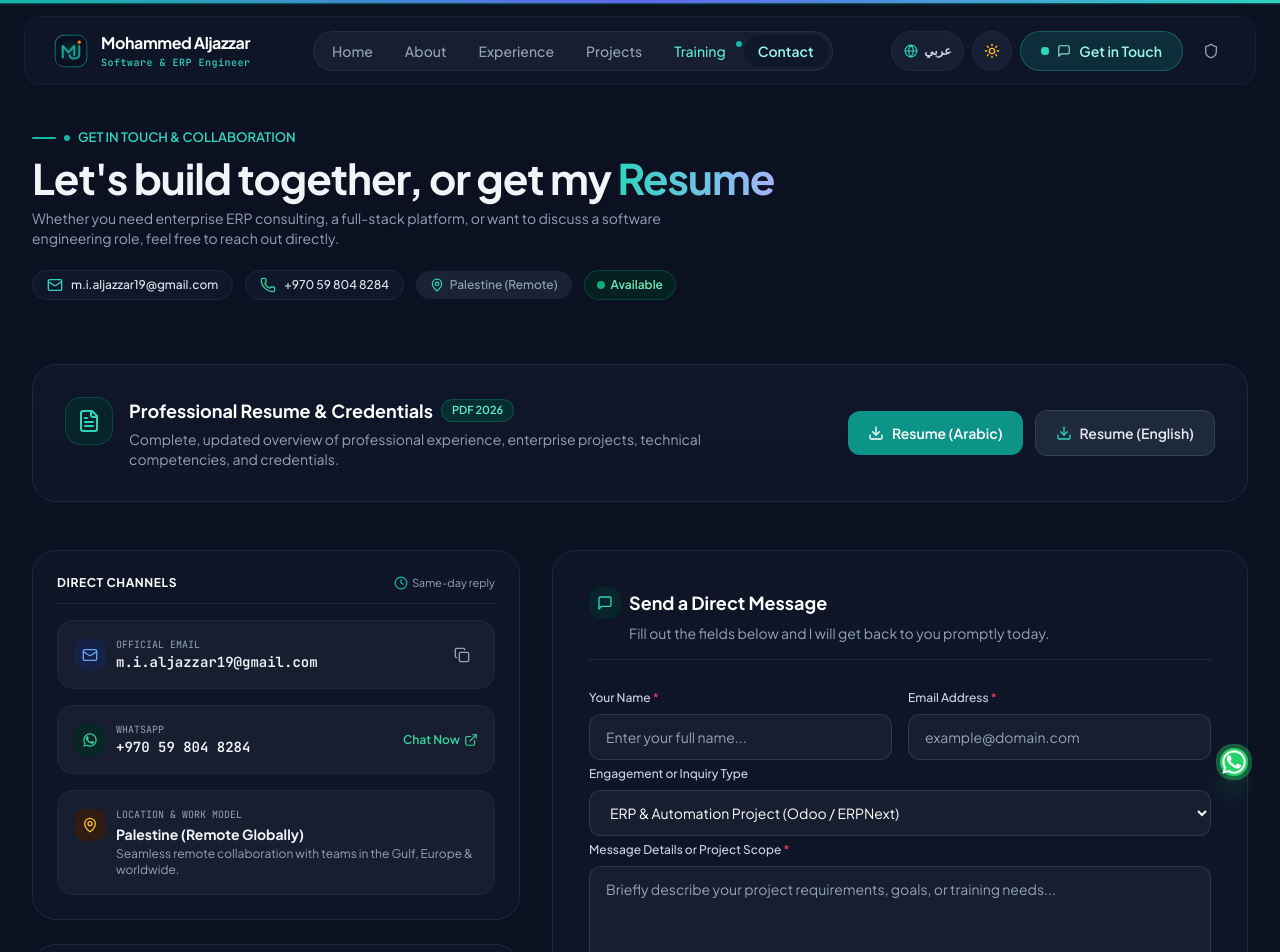
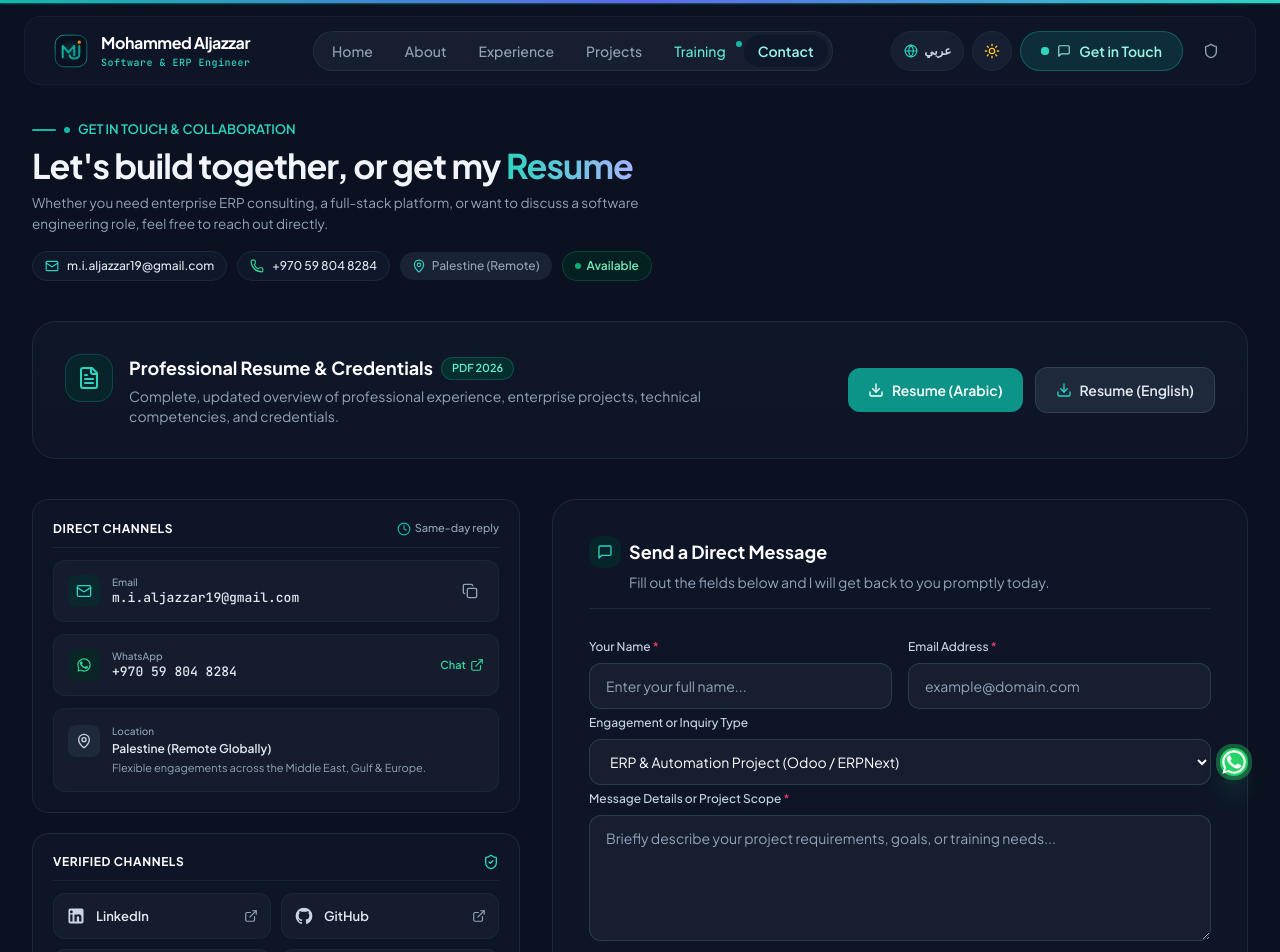
Before and after one commit to Mohammed-Aljazzar/portfolio, a Next.js app: page /en/contact in a window 1280 px wide. Shown: the top 952 px of the page. Built offline with nearby package versions, Linux system fonts and the light colour scheme.

Commit message:
feat(contact): refine title scale, tighter spacing, and minimal channel cards with icon & name only

```diff
--- a/src/app/[lang]/contact/page.tsx
+++ b/src/app/[lang]/contact/page.tsx
@@ -109,8 +109,6 @@ export default function ContactPage() {
     {
       name: "LinkedIn",
       url: "https://www.linkedin.com/in/mohammed-aljazzar/",
-      role: language === "ar" ? "الملف المهني الرسمي" : "Professional Network",
-      handle: "in/mohammed-aljazzar",
       brandColor: "hover:text-[#0A66C2] hover:border-[#0A66C2]/40 hover:bg-[#0A66C2]/5",
       icon: (
         <svg className="w-5 h-5 fill-current" viewBox="0 0 24 24">
@@ -121,8 +119,6 @@ export default function ContactPage() {
     {
       name: "GitHub",
       url: "https://github.com/Mohammed-Aljazzar",
-      role: language === "ar" ? "المستودعات والمشاريع البرمجية" : "Code Repositories",
-      handle: "Mohammed-Aljazzar",
       brandColor: "hover:text-slate-900 dark:hover:text-white hover:border-slate-400 dark:hover:border-slate-500 hover:bg-slate-100/50 dark:hover:bg-slate-800/50",
       icon: (
         <svg className="w-5 h-5 fill-current" viewBox="0 0 24 24">
@@ -133,8 +129,6 @@ export default function ContactPage() {
     {
       name: "Behance",
       url: "https://www.behance.net/moh_aljazzar",
-      role: language === "ar" ? "تصاميم واجهات وتجربة المستخدم" : "UI/UX & Product Design",
-      handle: "moh_aljazzar",
       brandColor: "hover:text-[#0057ff] hover:border-[#0057ff]/40 hover:bg-[#0057ff]/5",
       icon: (
         <svg className="w-5 h-5 fill-current" viewBox="0 0 24 24">
@@ -145,8 +139,6 @@ export default function ContactPage() {
     {
       name: "Mostaql",
       url: "https://mostaql.com/u/Mohammed_Aljazzar",
-      role: language === "ar" ? "منصة العمل الحر الموثقة" : "Verified Freelance Account",
-      handle: "Mohammed_Aljazzar",
       brandColor: "hover:text-[#2388ff] hover:border-[#2388ff]/40 hover:bg-[#2388ff]/5",
       icon: (
         <svg className="w-5 h-5 fill-current" viewBox="0 0 24 24">
@@ -157,15 +149,15 @@ export default function ContactPage() {
   ];
 
   return (
-    <div className="max-w-7xl mx-auto px-4 sm:px-6 lg:px-8 py-8 sm:py-12 space-y-12 sm:space-y-16 selection:bg-teal-500 selection:text-white">
+    <div className="max-w-7xl mx-auto px-4 sm:px-6 lg:px-8 py-8 sm:py-10 space-y-8 sm:space-y-10 selection:bg-teal-500 selection:text-white">
       {/* ══════════════════════════════════════════════
           1. HEADER & INTRODUCTION (Matches Home, Projects & Experience)
          ══════════════════════════════════════════════ */}
-      <section className="space-y-6 sm:space-y-8">
+      <section className="space-y-4">
         <ScrollReveal>
-          <div className="text-start space-y-2.5">
+          <div className="text-start space-y-2">
             {/* Signature Overline with dash & bullet */}
-            <div className="flex items-center justify-start gap-2 mb-2 sm:mb-2.5">
+            <div className="flex items-center justify-start gap-2 mb-1.5 sm:mb-2">
               <span className="w-5 sm:w-6 h-[1.5px] bg-teal-500 rounded-full inline-block" />
               <span className="w-1.5 h-1.5 rounded-full bg-teal-500 inline-block" />
               <span className="text-[11px] sm:text-[13px] font-semibold text-teal-600 dark:text-teal-400">
@@ -173,8 +165,8 @@ export default function ContactPage() {
               </span>
             </div>
 
-            {/* Main Title — Refined, Classy & Smooth Typography */}
-            <h1 className="text-2xl sm:text-4xl lg:text-[42px] font-bold text-slate-900 dark:text-slate-100 leading-snug tracking-tight">
+            {/* Main Title — Balanced, Modern & Refined */}
+            <h1 className="text-2xl sm:text-3xl lg:text-[34px] font-bold text-slate-900 dark:text-slate-100 leading-snug tracking-tight">
               {language === "ar" ? (
                 <>
                   تواصل معي لبدء تعاون ناجح، أو حمّل{" "}
@@ -193,21 +185,21 @@ export default function ContactPage() {
             </h1>
 
             {/* Subtitle Paragraph */}
-            <p className="text-xs sm:text-sm text-slate-500 dark:text-slate-400 font-normal leading-relaxed max-w-2xl text-start">
+            <p className="text-xs sm:text-[13.5px] text-slate-500 dark:text-slate-400 font-normal leading-relaxed max-w-2xl text-start">
               {language === "ar"
                 ? "سواء كنت تبحث عن استشارة في أنظمة ERP، تطوير منصة مخصصة، أو ترغب في ضم خبراتي لفريقك كمهندس برمجيات متكامل، يسعدني التواصل المباشر معك."
                 : "Whether you need enterprise ERP consulting, a full-stack platform, or want to discuss a software engineering role, feel free to reach out directly."}
             </p>
 
             {/* Quick Contact Icons Strip Under Title */}
-            <div className="pt-3 flex flex-wrap items-center justify-start gap-2.5 sm:gap-3">
+            <div className="pt-2 flex flex-wrap items-center justify-start gap-2 sm:gap-2.5">
               {/* Email Icon */}
               <a
                 href="mailto:m.i.aljazzar19@gmail.com"
-                className="flex items-center gap-2 px-3.5 py-1.5 rounded-full bg-white dark:bg-slate-900 border border-slate-200/80 dark:border-slate-800 text-slate-700 dark:text-slate-200 hover:text-teal-600 dark:hover:text-teal-400 hover:border-teal-500/40 shadow-xs text-xs font-medium transition-all"
+                className="flex items-center gap-2 px-3 py-1.5 rounded-full bg-white dark:bg-slate-900 border border-slate-200/80 dark:border-slate-800 text-slate-700 dark:text-slate-200 hover:text-teal-600 dark:hover:text-teal-400 hover:border-teal-500/40 shadow-xs text-xs font-medium transition-all"
                 title="m.i.aljazzar19@gmail.com"
               >
-                <Mail className="w-4 h-4 text-teal-600 dark:text-teal-400" />
+                <Mail className="w-3.5 h-3.5 text-teal-600 dark:text-teal-400" />
                 <span dir="ltr">m.i.aljazzar19@gmail.com</span>
               </a>
 
@@ -216,21 +208,21 @@ export default function ContactPage() {
                 href="https://wa.me/970598048284"
                 target="_blank"
                 rel="noopener noreferrer"
-                className="flex items-center gap-2 px-3.5 py-1.5 rounded-full bg-white dark:bg-slate-900 border border-slate-200/80 dark:border-slate-800 text-slate-700 dark:text-slate-200 hover:text-emerald-600 dark:hover:text-emerald-400 hover:border-emerald-500/40 shadow-xs text-xs font-medium transition-all"
+                className="flex items-center gap-2 px-3 py-1.5 rounded-full bg-white dark:bg-slate-900 border border-slate-200/80 dark:border-slate-800 text-slate-700 dark:text-slate-200 hover:text-emerald-600 dark:hover:text-emerald-400 hover:border-emerald-500/40 shadow-xs text-xs font-medium transition-all"
               >
-                <Phone className="w-4 h-4 text-emerald-600 dark:text-emerald-400" />
+                <Phone className="w-3.5 h-3.5 text-emerald-600 dark:text-emerald-400" />
                 <span dir="ltr">+970 59 804 8284</span>
               </a>
 
               {/* Location Badge */}
-              <div className="flex items-center gap-1.5 px-3.5 py-1.5 rounded-full bg-slate-100 dark:bg-slate-800/80 text-slate-600 dark:text-slate-400 text-xs font-medium">
+              <div className="flex items-center gap-1.5 px-3 py-1.5 rounded-full bg-slate-100 dark:bg-slate-800/80 text-slate-600 dark:text-slate-400 text-xs font-medium">
                 <MapPin className="w-3.5 h-3.5 text-teal-600 dark:text-teal-400" />
                 <span>{language === "ar" ? "فلسطين (متاح عن بُعد)" : "Palestine (Remote)"}</span>
               </div>
 
               {/* Availability Badge */}
               <div className="inline-flex items-center gap-1.5 px-3 py-1.5 rounded-full bg-emerald-50 dark:bg-emerald-950/60 border border-emerald-200/70 dark:border-emerald-800/60 text-emerald-700 dark:text-emerald-300 text-xs font-semibold">
-                <span className="w-2 h-2 rounded-full bg-emerald-500 animate-pulse" />
+                <span className="w-1.5 h-1.5 rounded-full bg-emerald-500 animate-pulse" />
                 <span>{language === "ar" ? "متاح للتعاقد" : "Available"}</span>
               </div>
             </div>
@@ -241,7 +233,7 @@ export default function ContactPage() {
       {/* ══════════════════════════════════════════════
           2. MAIN CONTENT BODY
          ══════════════════════════════════════════════ */}
-      <div className="space-y-10 sm:space-y-12">
+      <div className="space-y-8 sm:space-y-10">
 
         {/* ── CARD: RESUME DOWNLOAD & OVERVIEW (السيرة الذاتية المعتمدة) ── */}
         <section
@@ -299,34 +291,34 @@ export default function ContactPage() {
         <div className="grid grid-cols-1 lg:grid-cols-12 gap-8 items-start">
 
           {/* Left Column (5 Cols): Direct Cards & Verified Networks */}
-          <div className="lg:col-span-5 space-y-6">
+          <div className="lg:col-span-5 space-y-5">
 
             {/* Direct Contact Cards */}
-            <div className="rounded-3xl border border-slate-200/90 dark:border-slate-800 bg-white dark:bg-slate-900/80 p-5 sm:p-6 shadow-xs space-y-4">
-              <div className="flex items-center justify-between pb-3 border-b border-slate-100 dark:border-slate-800">
+            <div className="rounded-2xl border border-slate-200/90 dark:border-slate-800 bg-white dark:bg-slate-900/80 p-5 shadow-xs space-y-3">
+              <div className="flex items-center justify-between pb-2.5 border-b border-slate-100 dark:border-slate-800/80">
                 <h3 className="text-xs font-bold text-slate-900 dark:text-white uppercase tracking-wider">
                   {language === "ar" ? "طرق التواصل المباشر" : "Direct Channels"}
                 </h3>
-                <span className="inline-flex items-center gap-1 text-[11px] text-slate-400">
+                <span className="inline-flex items-center gap-1 text-[11px] text-slate-400 font-medium">
                   <Clock className="w-3.5 h-3.5 text-teal-500" />
-                  <span>{language === "ar" ? "رد خلال ساعات العمل" : "Same-day reply"}</span>
+                  <span>{language === "ar" ? "رد سريع خلال اليوم" : "Same-day reply"}</span>
                 </span>
               </div>
 
               {/* 1. Email Card with Copy Action */}
-              <div className="p-4 rounded-2xl bg-slate-50/70 dark:bg-slate-800/50 border border-slate-100 dark:border-slate-800 hover:border-teal-500/40 transition-colors space-y-2">
-                <div className="flex items-center justify-between">
-                  <div className="flex items-center gap-2.5">
-                    <div className="w-8 h-8 rounded-xl bg-blue-50 dark:bg-blue-950/60 text-blue-600 dark:text-blue-400 flex items-center justify-center">
+              <div className="p-3.5 rounded-xl bg-slate-50/70 dark:bg-slate-800/40 border border-slate-100 dark:border-slate-800/80 hover:border-teal-500/40 transition-colors space-y-1.5">
+                <div className="flex items-center justify-between gap-2">
+                  <div className="flex items-center gap-3 min-w-0">
+                    <div className="w-8 h-8 rounded-lg bg-teal-50 dark:bg-teal-950/60 text-teal-600 dark:text-teal-400 flex items-center justify-center shrink-0">
                       <Mail className="w-4 h-4" />
                     </div>
-                    <div>
-                      <span className="text-[10px] font-mono text-slate-400 uppercase block">
-                        {language === "ar" ? "البريد الإلكتروني الرسمي" : "Official Email"}
+                    <div className="min-w-0">
+                      <span className="text-[10px] text-slate-400 block font-medium">
+                        {language === "ar" ? "البريد الإلكتروني" : "Email"}
                       </span>
                       <a
                         href="mailto:m.i.aljazzar19@gmail.com"
-                        className="text-xs sm:text-sm font-mono font-semibold text-slate-900 dark:text-slate-100 hover:text-teal-600 dark:hover:text-teal-400 block"
+                        className="text-xs sm:text-[13px] font-mono font-medium text-slate-800 dark:text-slate-200 hover:text-teal-600 dark:hover:text-teal-400 block truncate"
                         dir="ltr"
                       >
                         m.i.aljazzar19@gmail.com
@@ -337,7 +329,7 @@ export default function ContactPage() {
                   <button
                     type="button"
                     onClick={handleCopyEmail}
-                    className="p-2 rounded-lg text-slate-400 hover:text-teal-600 dark:hover:text-teal-400 hover:bg-white dark:hover:bg-slate-700 transition-colors cursor-pointer"
+                    className="p-1.5 rounded-lg text-slate-400 hover:text-teal-600 dark:hover:text-teal-400 hover:bg-slate-200/50 dark:hover:bg-slate-700/60 transition-colors shrink-0 cursor-pointer"
                     title={language === "ar" ? "نسخ البريد" : "Copy email"}
                   >
                     {copied ? <CheckCheck className="w-4 h-4 text-emerald-500" /> : <Copy className="w-4 h-4" />}
@@ -345,7 +337,7 @@ export default function ContactPage() {
                 </div>
 
                 {copied && (
-                  <p className="text-[11px] text-emerald-600 dark:text-emerald-400 font-medium ps-10">
+                  <p className="text-[11px] text-emerald-600 dark:text-emerald-400 font-medium ps-11">
                     {language === "ar" ? "تم نسخ البريد بنجاح!" : "Email copied to clipboard!"}
                   </p>
                 )}
@@ -356,84 +348,80 @@ export default function ContactPage() {
                 href="https://wa.me/970598048284"
                 target="_blank"
                 rel="noopener noreferrer"
-                className="group flex items-center justify-between p-4 rounded-2xl bg-slate-50/70 dark:bg-slate-800/50 border border-slate-100 dark:border-slate-800 hover:border-emerald-500/40 hover:bg-emerald-50/15 dark:hover:bg-emerald-950/15 transition-all"
+                className="group flex items-center justify-between p-3.5 rounded-xl bg-slate-50/70 dark:bg-slate-800/40 border border-slate-100 dark:border-slate-800/80 hover:border-emerald-500/40 hover:bg-emerald-50/10 dark:hover:bg-emerald-950/10 transition-all"
               >
-                <div className="flex items-center gap-2.5">
-                  <div className="w-8 h-8 rounded-xl bg-emerald-50 dark:bg-emerald-950/60 text-emerald-600 dark:text-emerald-400 flex items-center justify-center">
+                <div className="flex items-center gap-3 min-w-0">
+                  <div className="w-8 h-8 rounded-lg bg-emerald-50 dark:bg-emerald-950/60 text-emerald-600 dark:text-emerald-400 flex items-center justify-center shrink-0">
                     <svg className="w-4 h-4 fill-current" viewBox="0 0 24 24">
                       <path d="M17.472 14.382c-.301-.15-1.782-.879-2.058-.98-.276-.1-.476-.15-.677.15-.2.3-.777.98-.952 1.18-.176.2-.351.226-.652.076-.301-.15-1.27-.468-2.42-1.493-.895-.798-1.5-1.784-1.675-2.084-.176-.3-.019-.462.132-.612.136-.135.301-.35.452-.526.15-.175.2-.3.301-.5.1-.2.05-.375-.025-.526-.075-.15-.677-1.632-.927-2.235-.243-.587-.49-.508-.677-.518-.175-.008-.376-.01-.577-.01-.2 0-.526.075-.802.375-.276.3-1.053 1.03-1.053 2.511 0 1.48 1.078 2.91 1.228 3.111.15.2 2.122 3.24 5.14 4.544.718.31 1.278.496 1.716.635.722.23 1.378.197 1.897.12.578-.088 1.782-.728 2.033-1.431.25-.703.25-1.306.175-1.431-.075-.125-.276-.2-.577-.35zM12.04 2C6.505 2 2.02 6.485 2.02 12.02c0 1.91.537 3.69 1.47 5.215L2.04 22l4.908-1.412a10.007 10.007 0 0 0 5.092 1.432c5.535 0 10.02-4.485 10.02-10.02C22.06 6.485 17.575 2 12.04 2zm0 18.258a8.214 8.214 0 0 1-4.22-1.163l-.303-.18-3.136.903.9-3.056-.197-.314a8.22 8.22 0 0 1-1.264-4.428c0-4.542 3.696-8.238 8.22-8.238 4.524 0 8.22 3.696 8.22 8.238 0 4.542-3.696 8.238-8.22 8.238z" />
                     </svg>
                   </div>
-                  <div>
-                    <span className="text-[10px] font-mono text-slate-400 uppercase block">
+                  <div className="min-w-0">
+                    <span className="text-[10px] text-slate-400 block font-medium">
                       {language === "ar" ? "واتساب والهاتف" : "WhatsApp"}
                     </span>
-                    <span className="text-xs sm:text-sm font-mono font-semibold text-slate-900 dark:text-slate-100 block" dir="ltr">
+                    <span className="text-xs sm:text-[13px] font-mono font-medium text-slate-800 dark:text-slate-200 block" dir="ltr">
                       +970 59 804 8284
                     </span>
                   </div>
                 </div>
 
-                <span className="inline-flex items-center gap-1 text-xs font-semibold text-emerald-600 dark:text-emerald-400 group-hover:translate-x-0.5 rtl:group-hover:-translate-x-0.5 transition-transform">
-                  <span>{language === "ar" ? "محادثة فورية" : "Chat Now"}</span>
+                <span className="inline-flex items-center gap-1 text-[11px] font-semibold text-emerald-600 dark:text-emerald-400 group-hover:translate-x-0.5 rtl:group-hover:-translate-x-0.5 transition-transform shrink-0">
+                  <span>{language === "ar" ? "محادثة" : "Chat"}</span>
                   <ExternalLink className="w-3.5 h-3.5" />
                 </span>
               </a>
 
               {/* 3. Location & Availability */}
-              <div className="p-4 rounded-2xl bg-slate-50/70 dark:bg-slate-800/50 border border-slate-100 dark:border-slate-800 flex items-start gap-2.5">
-                <div className="w-8 h-8 rounded-xl bg-amber-50 dark:bg-amber-950/60 text-amber-600 dark:text-amber-400 flex items-center justify-center shrink-0 mt-0.5">
+              <div className="p-3.5 rounded-xl bg-slate-50/70 dark:bg-slate-800/40 border border-slate-100 dark:border-slate-800/80 flex items-start gap-3">
+                <div className="w-8 h-8 rounded-lg bg-slate-100 dark:bg-slate-800 text-slate-600 dark:text-slate-300 flex items-center justify-center shrink-0 mt-0.5">
                   <MapPin className="w-4 h-4" />
                 </div>
-                <div className="space-y-0.5">
-                  <span className="text-[10px] font-mono text-slate-400 uppercase block">
-                    {language === "ar" ? "الموقع ونطاق التعاقد" : "Location & Work Model"}
+                <div className="space-y-0.5 text-xs">
+                  <span className="text-[10px] text-slate-400 block font-medium">
+                    {language === "ar" ? "الموقع والعمل عن بُعد" : "Location"}
                   </span>
-                  <p className="text-xs sm:text-sm font-bold text-slate-900 dark:text-slate-100">
-                    {language === "ar" ? "فلسطين (متاح للعمل عن بُعد عالمياً)" : "Palestine (Remote Globally)"}
+                  <p className="font-semibold text-slate-800 dark:text-slate-200">
+                    {language === "ar" ? "فلسطين (متاح للعمل عن بُعد)" : "Palestine (Remote Globally)"}
                   </p>
-                  <p className="text-xs text-slate-500 dark:text-slate-400">
+                  <p className="text-[11px] text-slate-500 dark:text-slate-400 leading-relaxed">
                     {language === "ar"
-                      ? "تعاقدات مرنة وسريعة مع شركات الخليج، أوروبا، والشرق الأوسط."
-                      : "Seamless remote collaboration with teams in the Gulf, Europe & worldwide."}
+                      ? "تعاقدات مرنة مع شركات الشرق الأوسط، الخليج، وأوروبا."
+                      : "Flexible engagements across the Middle East, Gulf & Europe."}
                   </p>
                 </div>
               </div>
             </div>
 
-            {/* Social & Verified Business Profiles with Brand Badges */}
-            <div className="rounded-3xl border border-slate-200/90 dark:border-slate-800 bg-white dark:bg-slate-900/80 p-5 sm:p-6 shadow-xs space-y-3.5">
-              <div className="flex items-center justify-between pb-3 border-b border-slate-100 dark:border-slate-800">
+            {/* Social & Verified Business Profiles with Just Icon & Name */}
+            <div className="rounded-2xl border border-slate-200/90 dark:border-slate-800 bg-white dark:bg-slate-900/80 p-5 shadow-xs space-y-3">
+              <div className="flex items-center justify-between pb-2.5 border-b border-slate-100 dark:border-slate-800/80">
                 <h3 className="text-xs font-bold text-slate-900 dark:text-white uppercase tracking-wider">
-                  {language === "ar" ? "القنوات المهنية الموثقة" : "Verified Professional Channels"}
+                  {language === "ar" ? "القنوات المهنية الموثقة" : "Verified Channels"}
                 </h3>
                 <ShieldCheck className="w-4 h-4 text-teal-600 dark:text-teal-400" />
               </div>
 
-              <div className="grid grid-cols-1 sm:grid-cols-2 gap-2.5">
+              {/* Modern 2-column Grid: Icon + Platform Name Only */}
+              <div className="grid grid-cols-2 gap-2.5">
                 {socialProfiles.map((item) => (
                   <a
                     key={item.name}
                     href={item.url}
                     target="_blank"
                     rel="noopener noreferrer"
-                    className={`p-3.5 rounded-2xl bg-slate-50/70 dark:bg-slate-800/40 border border-slate-100 dark:border-slate-800 transition-all flex flex-col justify-between gap-3 group ${item.brandColor}`}
+                    className={`flex items-center justify-between p-3 rounded-xl bg-slate-50/70 dark:bg-slate-800/40 border border-slate-100 dark:border-slate-800/80 transition-all group ${item.brandColor}`}
                   >
-                    <div className="flex items-center justify-between">
-                      <div className="text-slate-600 dark:text-slate-300 transition-colors">
+                    <div className="flex items-center gap-2.5 min-w-0">
+                      <div className="text-slate-600 dark:text-slate-300 transition-colors shrink-0">
                         {item.icon}
                       </div>
-                      <ExternalLink className="w-3.5 h-3.5 text-slate-400 group-hover:text-teal-500 transition-colors" />
+                      <span className="font-semibold text-xs sm:text-[13px] text-slate-800 dark:text-slate-200 truncate transition-colors">
+                        {item.name}
+                      </span>
                     </div>
 
-                    <div>
-                      <h4 className="font-bold text-xs sm:text-sm text-slate-900 dark:text-slate-100 transition-colors">
-                        {item.name}
-                      </h4>
-                      <p className="text-[11px] text-slate-500 dark:text-slate-400 mt-0.5 line-clamp-1">
-                        {item.role}
-                      </p>
-                    </div>
+                    <ExternalLink className="w-3.5 h-3.5 text-slate-400 group-hover:text-teal-500 transition-colors shrink-0" />
                   </a>
                 ))}
               </div>
```
